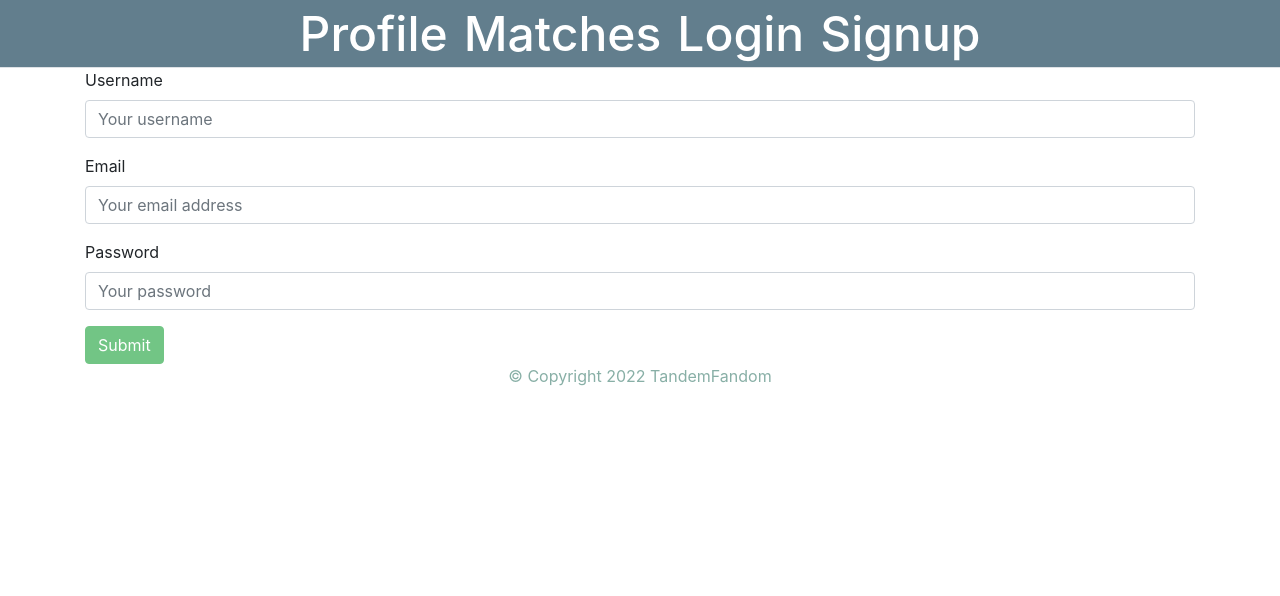
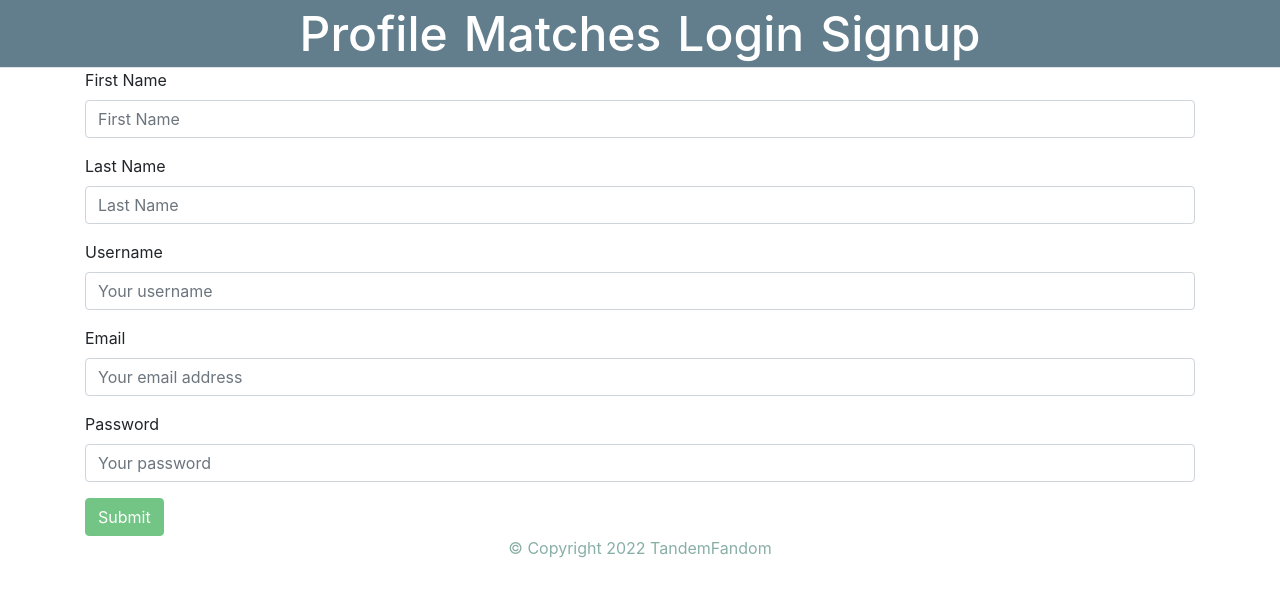
Before and after one commit to LFerrett/tandemfandom, a React (Create React App) app in the folder client/: page /signup in a window 1280 px wide. Shown: the top 596 px of the page. Built offline with nearby package versions, Linux system fonts and the light colour scheme.

Commit message:
added signup form with form fields

```diff
--- a/client/src/components/pages/Signup.js
+++ b/client/src/components/pages/Signup.js
@@ -9,7 +9,7 @@ import { ADD_USER } from '../../utils/mutations';
 
 const SignupForm = () => {
   // set initial form state
-  const [userFormData, setUserFormData] = useState({ username: '', email: '', password: '' });
+  const [userFormData, setUserFormData] = useState({ username: '', email: '', password: '' , firstName: '', lastName: ''});
 
   const [addUser] = useMutation(ADD_USER);
   // set state for form validation
@@ -61,6 +61,30 @@ const SignupForm = () => {
         </Alert>
 
         <Form.Group>
+          <Form.Label htmlFor='firstName'>First Name</Form.Label>
+          <Form.Control
+            type='text'
+            placeholder='First Name'
+            name='firstName'
+            onChange={handleInputChange}
+            value={userFormData.firstName}
+            required
+          />
+          <Form.Control.Feedback type='invalid'>First Name is required!</Form.Control.Feedback>
+        </Form.Group>
+        <Form.Group>
+          <Form.Label htmlFor='firstName'>Last Name</Form.Label>
+          <Form.Control
+            type='text'
+            placeholder='Last Name'
+            name='lastName'
+            onChange={handleInputChange}
+            value={userFormData.lastName}
+            required
+          />
+          <Form.Control.Feedback type='invalid'>Last Name is required!</Form.Control.Feedback>
+        </Form.Group>
+        <Form.Group>
           <Form.Label htmlFor='username'>Username</Form.Label>
           <Form.Control
             type='text'
```
